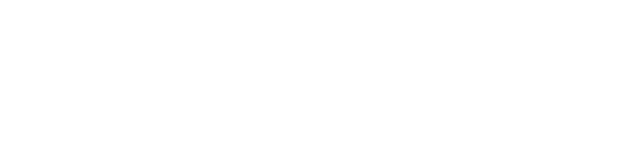
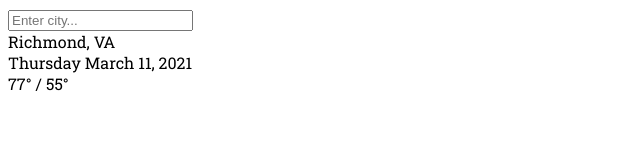
Before and after one commit to irvingam/WeatherApp, a plain HTML site: page index.html in a window 1280 px wide. Shown: the whole page, without its empty margins (0-640 px from the left). Drawn offline with Linux system fonts and the light colour scheme.

Commit message:
added input and placeholder section

```diff
--- a/index.html
+++ b/index.html
@@ -5,10 +5,24 @@
     <meta http-equiv="X-UA-Compatible" content="IE=edge">
     <meta name="viewport" content="width=device-width, initial-scale=1.0">
     <link rel="stylesheet" href="style.css">
-    <title>Document</title>
+    <link rel="preconnect" href="https://fonts.gstatic.com">
+    <link href="https://fonts.googleapis.com/css2?family=Roboto+Slab:wght@400;900&display=swap" rel="stylesheet">
+    <title>Weather App</title>
 </head>
 <body>
-
+<div class="wrapper">
+    <header>
+        <input type="text" autocomplete="off" class="search-box"
+        placeholder="Enter city...">
+    </header>
+    <main>
+        <section class="location">
+            <div class="city">Richmond, VA</div>
+            <div class="date">Thursday March 11, 2021</div>
+            <div class="temp">77° / 55°</div>
+        </section>
+    </main>
+</div>
 <script src="app.js"></script>
 </body>
 </html>
```
